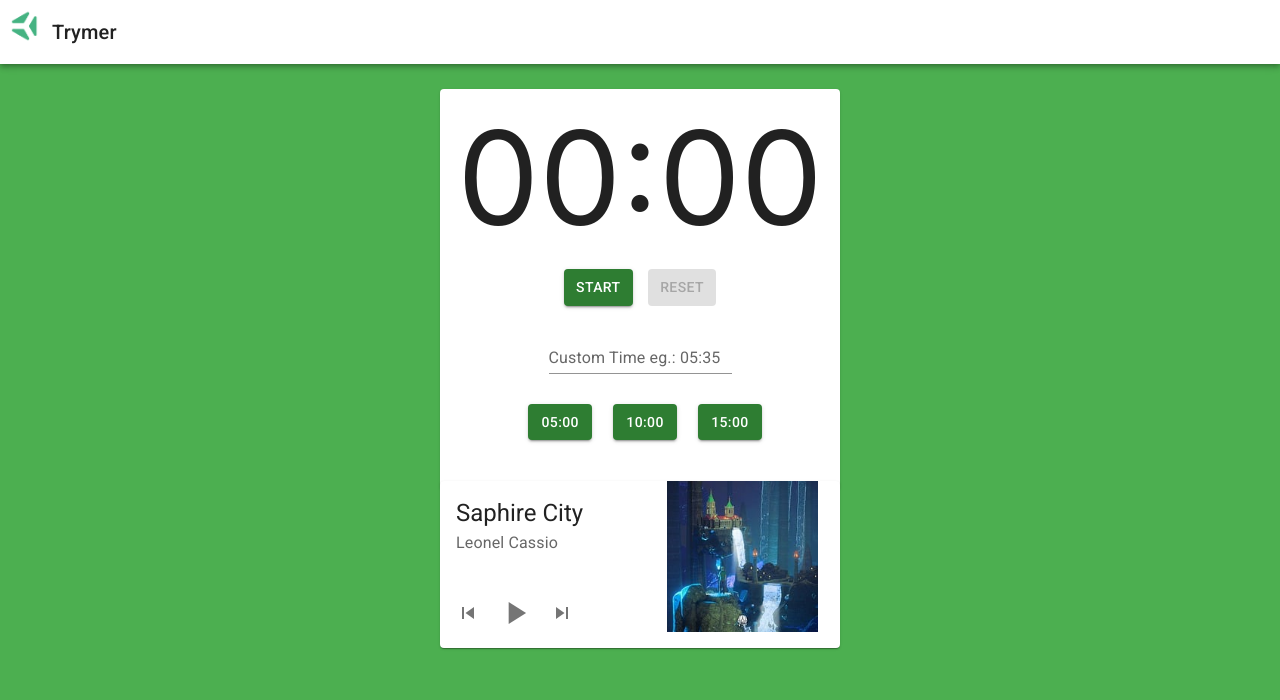
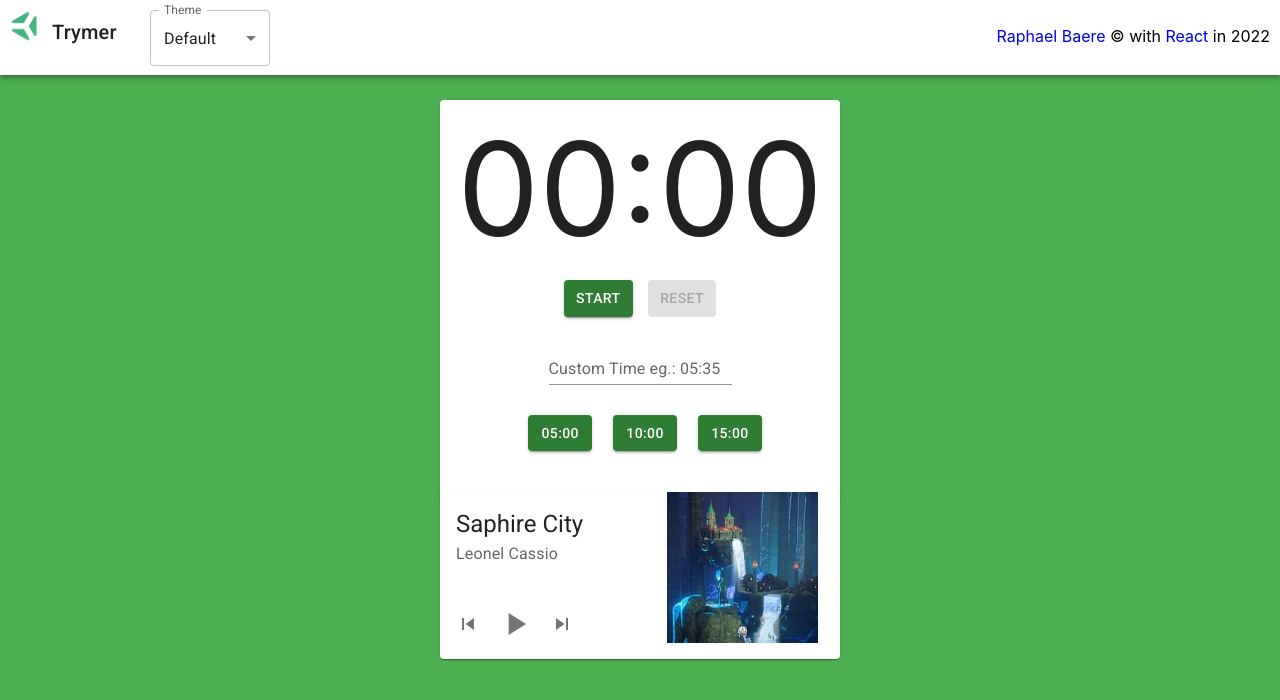
Before and after one commit to raphaelbaere/trymer, a React (Create React App) app: page / in a window 1280 px wide. Shown: the top 700 px of the page. Built offline with nearby package versions, Linux system fonts and the light colour scheme.

Commit message:
color modes add

```diff
--- a/src/App.js
+++ b/src/App.js
@@ -5,7 +5,9 @@ import Header from './Header';
 import trybelogo from './images/trybe.png'
 import saphireCityAudio from './audios/saphirecity.mp3';
 import counterEndSound from './audios/alarm.wav'
+import SelectEL from './components/SelectEL';
 
+const body = document.querySelector('body');
 const SAPHIRECITY = new Audio(saphireCityAudio);
 const COUNTERENDSOUND = new Audio(counterEndSound)
 
@@ -23,6 +25,7 @@ class App extends React.Component {
     audioControl: true,
     resetDisabled: true,
     inputDisabled: false,
+    theme: 'default'
   }
 
 
@@ -127,6 +130,7 @@ class App extends React.Component {
       helperText = ''
       minutes = timeSplit[0];
       seconds = timeSplit[1];
+      pClassName = 'counter'
       this.setState({ counter: (parseInt(minutes) * 60) + parseInt(seconds)})
       this.setState({ minutesCounter: parseInt(minutes), secondsCounter: parseInt(seconds) })
     }
@@ -158,13 +162,39 @@ class App extends React.Component {
     }
   }
 
+  handleChange = ({ target }) => {
+    const themeSelected = target.value;
+    this.setState({
+      theme: themeSelected,
+    }, () => {
+      switch (this.state.theme) {
+        case 'black':
+          body.style.backgroundImage = 'linear-gradient(to left, #434343, black)';
+        break;
+        case 'pink':
+          body.style.backgroundImage = 'linear-gradient(to left, rgb(242, 112, 156), rgb(255, 148, 114))';
+        break;
+        case 'blue':
+          body.style.backgroundImage = 'linear-gradient(to left, rgba(173,252,234,1) 26.8%, rgba(192,229,246,1) 64% )';
+        break;
+        case 'default':
+          body.style.backgroundImage = '';
+          body.style.backgroundColor = '#4caf50';
+        break;
+        default:
+      }
+    })
+  }
+
   render() {
-    const { minutesCounter, secondsCounter, control, inputTime, audioControl, resetDisabled, inputDisabled } = this.state
+    const { minutesCounter, secondsCounter, control, inputTime, audioControl, resetDisabled, inputDisabled, theme } = this.state
   return (
     <div className="App">
       <header>
         <img src={trybelogo} alt="logo" className="logo" />
         <Header color="secondary" position="fixed" sx={{ width: 100 }} />
+        <p className='copyright'><a href="https://www.linkedin.com/in/raphael-baere/">Raphael Baere</a> © with <a href="https://pt-br.reactjs.org/">React</a> in 2022</p>
+        <SelectEL theme={theme} handleChange={this.handleChange}/>
       </header>
       <div className="main">
       <main>
@@ -190,8 +220,6 @@ class App extends React.Component {
       </div>
       </main>
       </div>
-      <footer>
-      </footer>
     </div>
   );
 }}
--- a/src/Header.js
+++ b/src/Header.js
@@ -7,7 +7,7 @@ import IconButton from '@mui/material/IconButton';
 
 export default function Header() {
   return (
-    <Box sx={{ flexGrow: 1, }}>
+    <Box sx={{ flexGrow: 1 }}>
       <AppBar position="static" color="primary">
         <Toolbar>
           <IconButton
--- /dev/null
+++ b/src/components/SelectEL.js
@@ -0,0 +1,35 @@
+import * as React from 'react';
+import Box from '@mui/material/Box';
+import InputLabel from '@mui/material/InputLabel';
+import MenuItem from '@mui/material/MenuItem';
+import FormControl from '@mui/material/FormControl';
+import Select from '@mui/material/Select';
+import { Component } from 'react';
+
+export default class SelectEL extends Component {
+
+  render() {
+    const { theme, handleChange } = this.props;
+  return (
+    <div className="select">
+    <Box sx={{ minWidth: 120 }}>
+      <FormControl fullWidth>
+        <InputLabel id="demo-simple-select-label">Theme</InputLabel>
+        <Select
+          labelId="demo-simple-select-label"
+          id="demo-simple-select"
+          value={theme}
+          label="Theme"
+          onChange={handleChange}
+        >
+          <MenuItem value={'default'}>Default</MenuItem>
+          <MenuItem value={'black'}>Black</MenuItem>
+          <MenuItem value={'pink'}>Pink</MenuItem>
+          <MenuItem value={'blue'}>Blue</MenuItem>
+        </Select>
+      </FormControl>
+    </Box>
+    </div>
+    );
+  }
+}
--- a/src/index.css
+++ b/src/index.css
@@ -16,6 +16,7 @@ code {
 header {
   width: 100vw;
   margin-bottom: 25px;
+  height: 75px;
 }
 
 .main {
@@ -63,3 +64,19 @@ header {
   margin-top: -20px;
   margin-bottom: 20px;
 }
+
+.copyright {
+  position: fixed;
+  top: 10px;
+  right: 10px;
+}
+
+.copyright a {
+  text-decoration: none;
+}
+
+.select {
+  position: absolute;
+  top: 10px;
+  left: 150px;
+}
```
